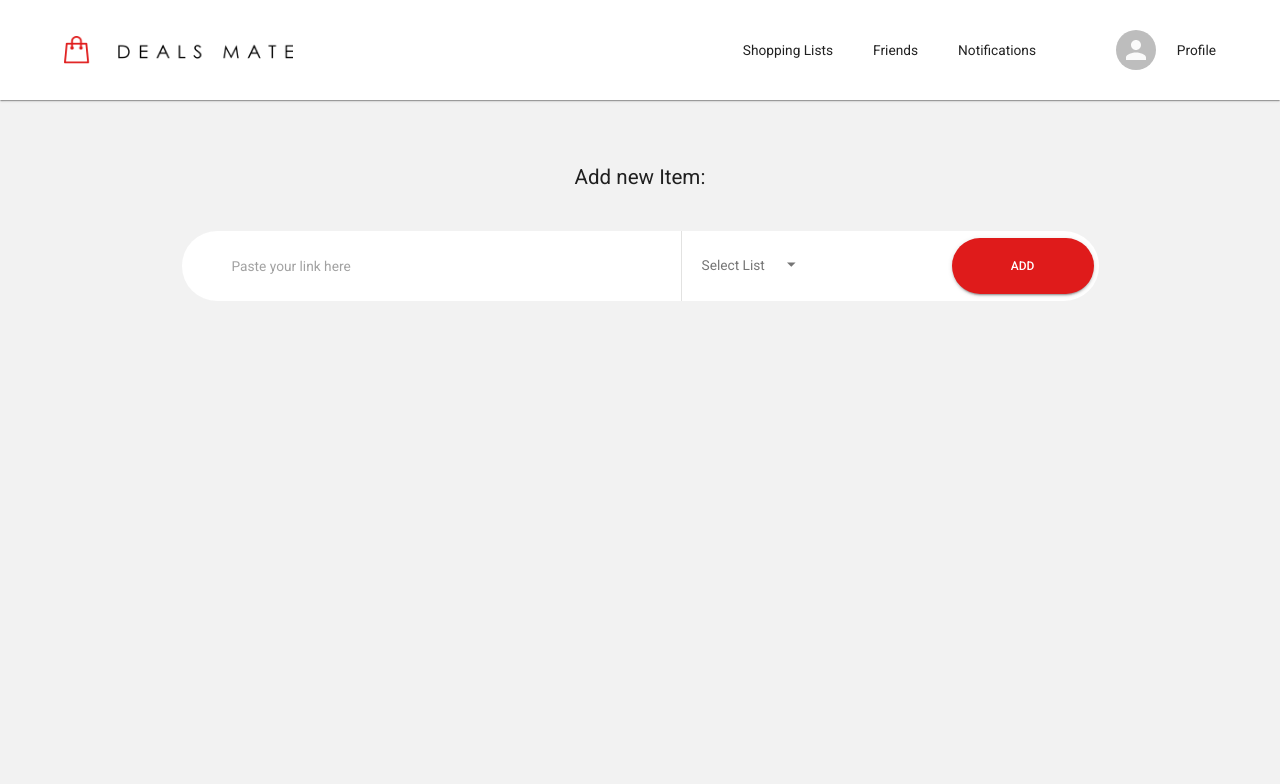
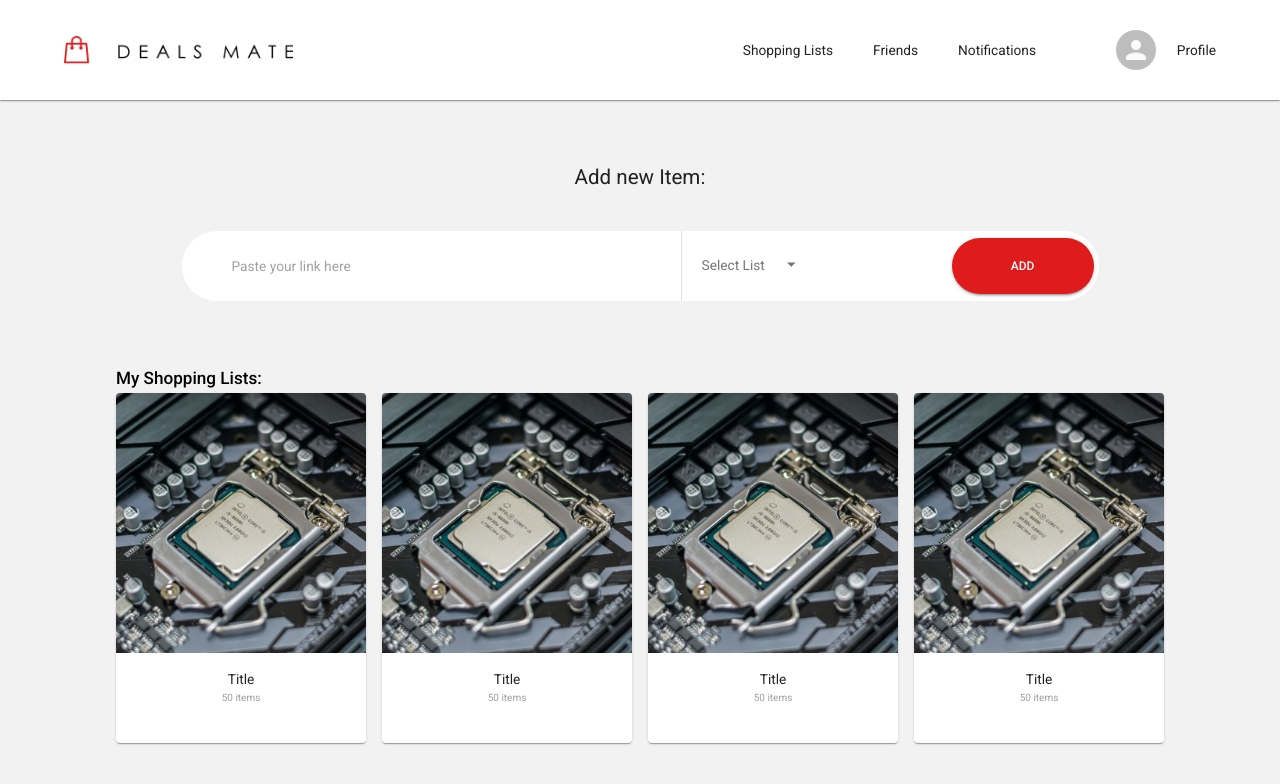
Before and after one commit to hatchways/team-seahorse, a React (Create React App) app in the folder client/: page /dashboard in a window 1280 px wide. Shown: the top 784 px of the page. Built offline with nearby package versions, Linux system fonts and the light colour scheme.

Commit message:
added Lists and ListCover

```diff
--- a/client/src/components/Header.jsx
+++ b/client/src/components/Header.jsx
@@ -13,7 +13,7 @@ import logo from "../images/logo.png";
 const useStyles = makeStyles(() => ({
   toolbar: {
     backgroundColor: "white",
-    height: "100px",
+    height: 100,
   },
   navItem: {
     paddingRight: 40,
@@ -30,8 +30,8 @@ const Header = () => {
           component="img"
           src={logo}
           alt="logo"
-          width="229px"
-          height="28px"
+          width={229}
+          height={28}
           px={5}
         />
         <Box flexGrow={1} display="flex" justifyContent="flex-end" px={5}>
--- /dev/null
+++ b/client/src/components/ListCover.jsx
@@ -0,0 +1,41 @@
+import {
+  Card,
+  CardContent,
+  CardMedia,
+  Grid,
+  makeStyles,
+  Typography,
+} from "@material-ui/core";
+import React from "react";
+import sample from "../images/sample.jpg";
+
+const useStyles = makeStyles(() => ({
+  card: {
+    width: 250,
+    height: 350,
+    backgroundColor: "white",
+  },
+  image: {
+    height: 260,
+  },
+}));
+
+const ListCover = () => {
+  const classes = useStyles();
+
+  return (
+    <Grid item>
+      <Card className={classes.card}>
+        <CardMedia className={classes.image} image={sample} />
+        <CardContent>
+          <Typography align="center">Title</Typography>
+          <Typography variant="subtitle1" align="center">
+            50 items
+          </Typography>
+        </CardContent>
+      </Card>
+    </Grid>
+  );
+};
+
+export default ListCover;
--- /dev/null
+++ b/client/src/components/Lists.jsx
@@ -0,0 +1,21 @@
+import { Box, Grid, List, Typography } from "@material-ui/core";
+import React from "react";
+import ListCover from "./ListCover";
+
+const Lists = () => {
+  return (
+    <Box px={10}>
+      <Typography align="left" variant="h6">
+        My Shopping Lists:
+      </Typography>
+      <Grid container spacing={2}>
+        <ListCover />
+        <ListCover />
+        <ListCover />
+        <ListCover />
+      </Grid>
+    </Box>
+  );
+};
+
+export default Lists;
--- a/client/src/pages/Dashboard.js
+++ b/client/src/pages/Dashboard.js
@@ -2,6 +2,7 @@ import { Grid, makeStyles } from "@material-ui/core";
 import React from "react";
 import AddNewItem from "../components/AddNewItem";
 import Header from "../components/Header";
+import Lists from "../components/Lists";
 
 const useStyles = makeStyles(() => ({
   root: {
@@ -31,6 +32,9 @@ const Dashboard = () => {
         <Grid item>
           <AddNewItem />
         </Grid>
+        <Grid item>
+          <Lists />
+        </Grid>
       </Grid>
     </Grid>
   );
--- a/client/src/themes/theme.js
+++ b/client/src/themes/theme.js
@@ -1,4 +1,5 @@
 import { createMuiTheme } from "@material-ui/core";
+import { grey } from "@material-ui/core/colors";
 
 export const theme = createMuiTheme({
   typography: {
@@ -7,6 +8,10 @@ export const theme = createMuiTheme({
     h1: {
       // could customize the h1 variant as well
     },
+    subtitle1: {
+      fontSize: 10,
+      color: grey[500],
+    },
   },
   palette: {
     primary: { main: "#DF1B1B" },
```
Also changed, not shown: client/src/images/sample.jpg (added).
